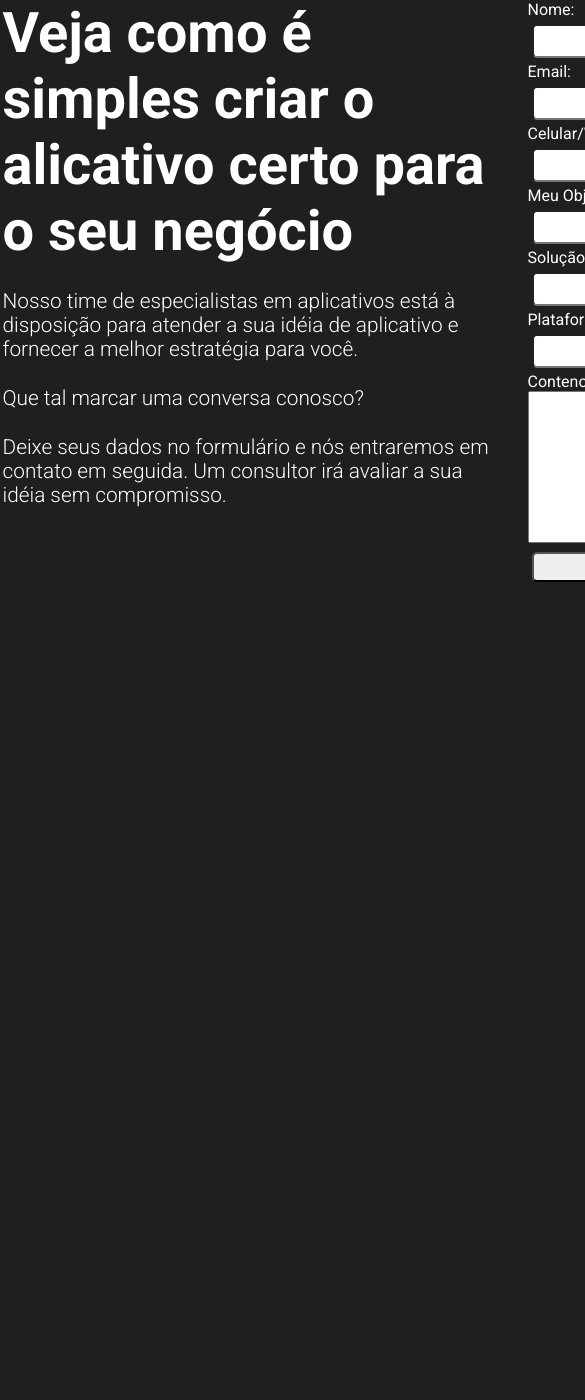
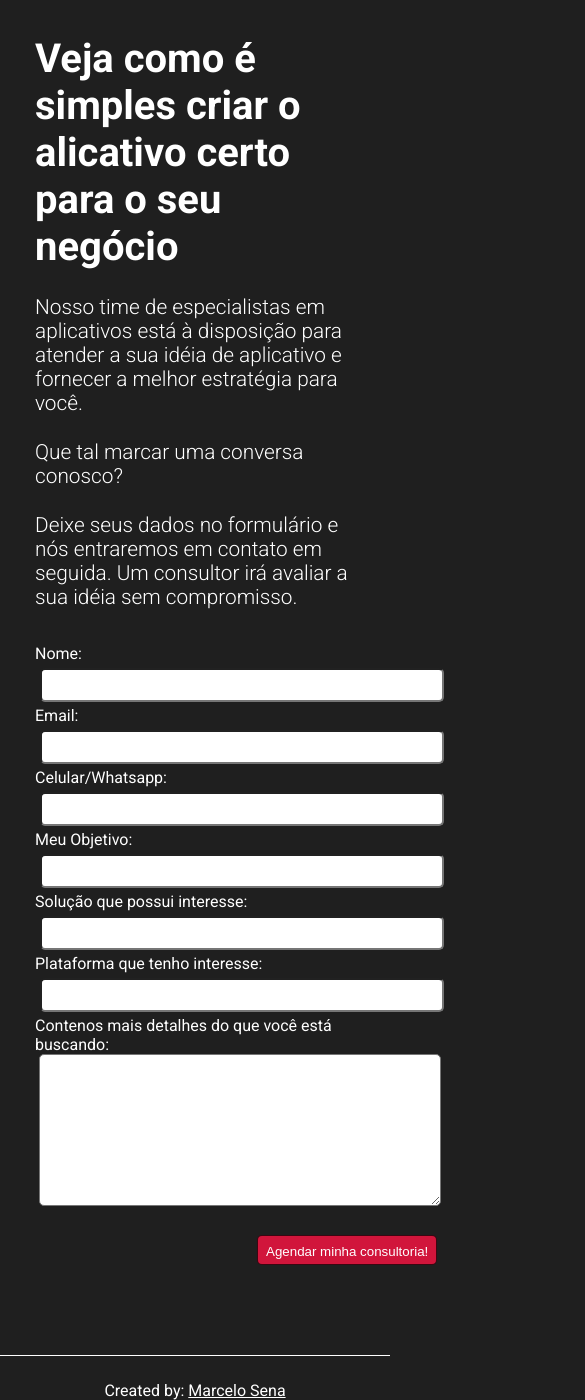
Before and after one commit to MarceloSe/Projects, a plain HTML site: page Projeto1/pag/index.html in a window 390 px wide. Shown: the top 1400 px of the page, 585 px wide, since content can reach past the window. Before the commit the page ends 844 px from the top, so only its background shows below. Drawn offline with Linux system fonts and the light colour scheme.

Commit message:
Responsive increments

```diff
--- a/Projeto1/pag/index.html
+++ b/Projeto1/pag/index.html
@@ -34,8 +34,11 @@
                 <label for="platform"><input type="text" name="platform" id="platform" size="45"></label>
                 <p>Contenos mais detalhes do que você está buscando:</p>
                 <label for="searching"><textarea name="searching" id="searching" cols="45" rows="10"></textarea></label>
-                <input type="button" value="Agendar minha consultoria!">
+                <input class="button" type="button" value="Agendar minha consultoria!">
             </form>
     </main>
+    <footer>
+        <P>Created by: <a href="https://github.com/MarceloSe" target="_blank">Marcelo Sena</a></P>
+    </footer>
 </body>
 </html>
--- a/Projeto1/style/query.css
+++ b/Projeto1/style/query.css
@@ -1,10 +1,30 @@
 @charset "UTF-8";
 
 @media screen and (min-width: 340px) and (max-width: 768px) {
+    html{
+        width: 100vw;
+    }
+    body{
+        overflow-x: hidden;
+    }
     main {
         display: flex;
-        margin: auto;
+        margin: 35px;
         justify-content: center;
-        flex-direction: row;
+        flex-direction: column;
+    }
+    article{
+        width: 320px;
+    }
+    form {
+        width: 320px;
+        margin-top: 35px;
+        margin-bottom: 40px;
+    }
+    h1 {
+        font-size: 2.5em;
+    }
+    footer{
+        margin-top: 50px;
     }
 }
--- a/Projeto1/style/style.css
+++ b/Projeto1/style/style.css
@@ -7,7 +7,10 @@
     margin: 0;
     padding: 0;
 }
-
+html{
+    width: 100vw;
+    height: 100vh;
+}
 body{
     background-color: rgb(31, 31, 31);
     color: white;
@@ -49,13 +52,26 @@ input{
 }
 textarea{
     width: 400px;
+    border-radius: 5px;
+    margin-left: 4px;
 }
-button{
+.button{
     box-sizing: border-box;
     padding: 8px;
     width: 180px;
     margin: 25px -85px 0 222px;
-    background-color: crimson;
+    background-color: rgb(209, 21, 59);
     color: white;
-    border: 1px solid rgba(0, 0, 0, 0.76);
+    border: 1px solid rgba(0, 0, 0, 0.712);
 }
+
+footer {
+    margin-top: 100px;
+    text-align: center;
+    border-top: 1px solid white;
+    padding-top: 25px;
+}
+a {
+    color: white;
+
+}
```
